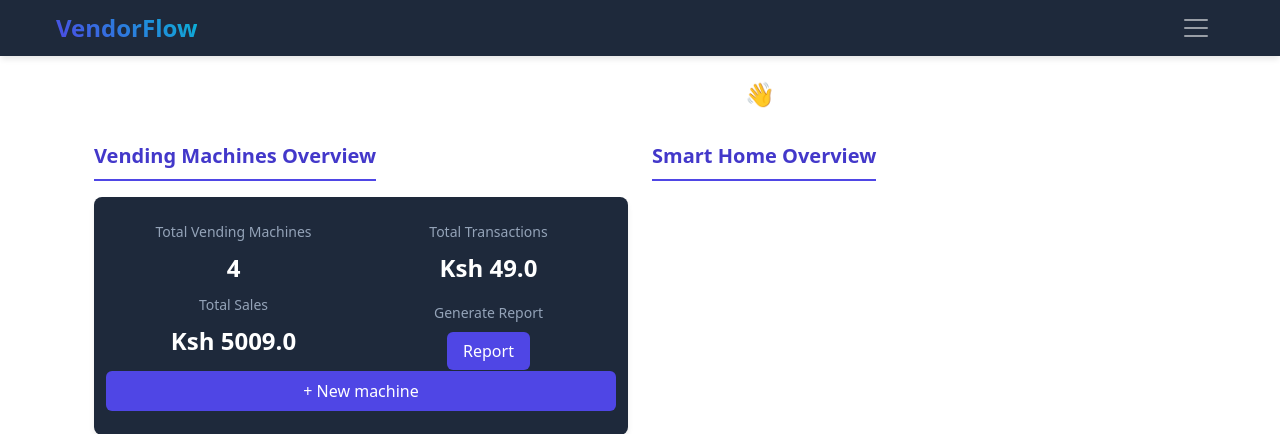
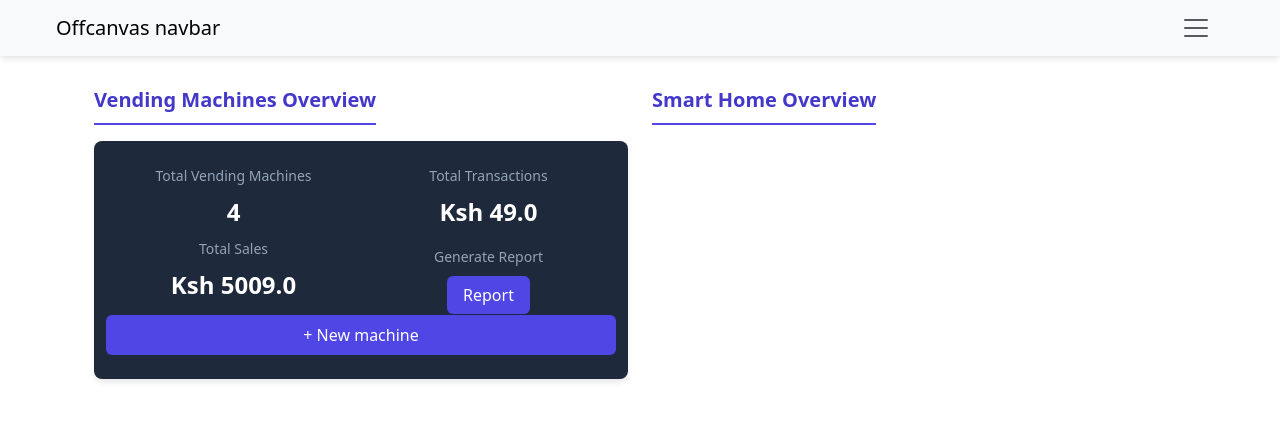
Before and after one commit to andareomondi/vendorflow, a Django app: page / in a window 1280 px wide. Shown: the top 434 px of the page. Run offline with Django 5.2, Linux system fonts and the light colour scheme; a user stored in the database is signed in; data comes from the database, SQL or seed files in the repository; some libraries are stand-ins or nearby versions.

Commit message:
Refactor navbar layout to use offcanvas design and improve dropdown structure

```diff
--- a/vending/templates/vending/navbar.html
+++ b/vending/templates/vending/navbar.html
@@ -19,7 +19,50 @@
     </style>
 </head>
 <body>
-    <nav class="navbar mb-2" data-bs-theme="dark">
+
+    <nav class="navbar bg-body-tertiary fixed-top">
+<div class="container-fluid">
+<a class="navbar-brand" href="#">Offcanvas navbar</a>
+<button class="navbar-toggler" type="button" data-bs-toggle="offcanvas" data-bs-target="#offcanvasNavbar" aria-controls="offcanvasNavbar" aria-label="Toggle navigation">
+  <span class="navbar-toggler-icon"></span>
+</button>
+<div class="offcanvas offcanvas-end" tabindex="-1" id="offcanvasNavbar" aria-labelledby="offcanvasNavbarLabel">
+  <div class="offcanvas-header">
+    <h5 class="offcanvas-title" id="offcanvasNavbarLabel">Offcanvas</h5>
+    <button type="button" class="btn-close" data-bs-dismiss="offcanvas" aria-label="Close"></button>
+  </div>
+  <div class="offcanvas-body">
+    <ul class="navbar-nav justify-content-end flex-grow-1 pe-3">
+      <li class="nav-item">
+        <a class="nav-link active" aria-current="page" href="#">Home</a>
+      </li>
+      <li class="nav-item">
+        <a class="nav-link" href="#">Link</a>
+      </li>
+      <li class="nav-item dropdown">
+        <a class="nav-link dropdown-toggle" href="#" role="button" data-bs-toggle="dropdown" aria-expanded="false">
+          Dropdown
+        </a>
+        <ul class="dropdown-menu">
+          <li><a class="dropdown-item" href="#">Action</a></li>
+          <li><a class="dropdown-item" href="#">Another action</a></li>
+          <li>
+            <hr class="dropdown-divider">
+          </li>
+          <li><a class="dropdown-item" href="#">Something else here</a></li>
+        </ul>
+      </li>
+    </ul>
+    <form class="d-flex mt-3" role="search">
+      <input class="form-control me-2" type="search" placeholder="Search" aria-label="Search">
+      <button class="btn btn-outline-success" type="submit">Search</button>
+    </form>
+  </div>
+</div>
+</div>
+</nav>
+
+    {% comment %} <nav class="navbar mb-2" data-bs-theme="dark">
         <div class="container-fluid">
             <a class="logo" href="{% url 'home' %}">VendorFlow</a>
             <button class="navbar-toggler" type="button" id="navbar-toggler">
@@ -38,18 +81,18 @@
                         </li>
                         <li class="nav-item dropdown bg-dark">
                             <a class="nav-link dropdown-toggle" href="#" id="dropdownId">Your Machines</a>
-                            <div class="dropdown-menu" aria-labelledby="dropdownId">
+                            <ul class="dropdown-menu" aria-labelledby="dropdownId">
                                 {% if not sidebar_objects %}
                                 <a class="dropdown-item">No vending machines were found</a>
                                 {% else %}
                                 {% for machine in sidebar_objects %}
-                                <p class="dropdown-item d-flex justify-content-between">
+                                <li class="dropdown-item d-flex justify-content-between">
                                     <span>{{ forloop.counter}}: <a href="{% url 'specific_machine' machine.id %}" style="text-decoration: none;">{{machine.name}} located in {{machine.location}}</a></span>
                                     <span><a href="{% url 'delete_machine' machine.id %}" style="text-decoration: none; color: red;"><i class="bi bi-trash3-fill"></i></a></span>
-                                </p>
+                                </li>
                                 {% endfor %}
                                 {% endif %}
-                            </div>
+                            </ul>
                         </li>
                         <li class="nav-item dropdown">
                             <a class="nav-link dropdown-toggle" href="#" id="gadgetsId">Smart Home Gadgets</a>
@@ -70,7 +113,7 @@
                 </div>
             </div>
         </div>
-    </nav>
+    </nav> {% endcomment %}
 
     <script src="https://code.jquery.com/jquery-3.6.0.min.js"></script>
     <script>
```
